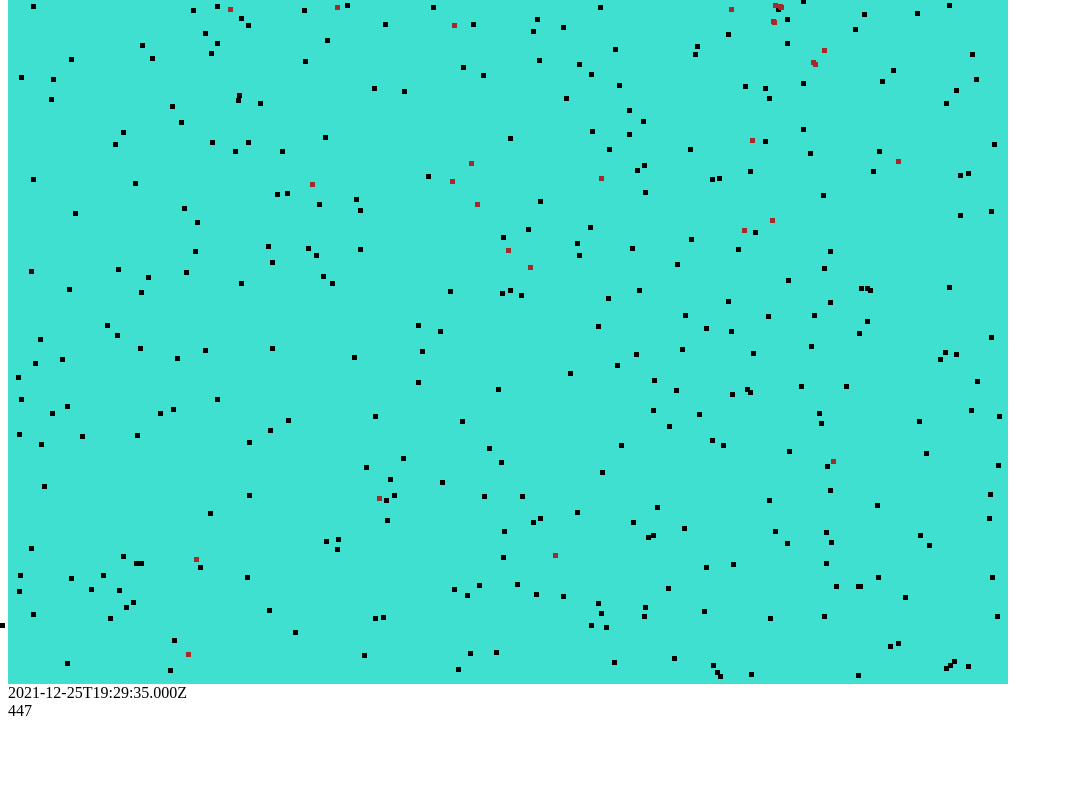
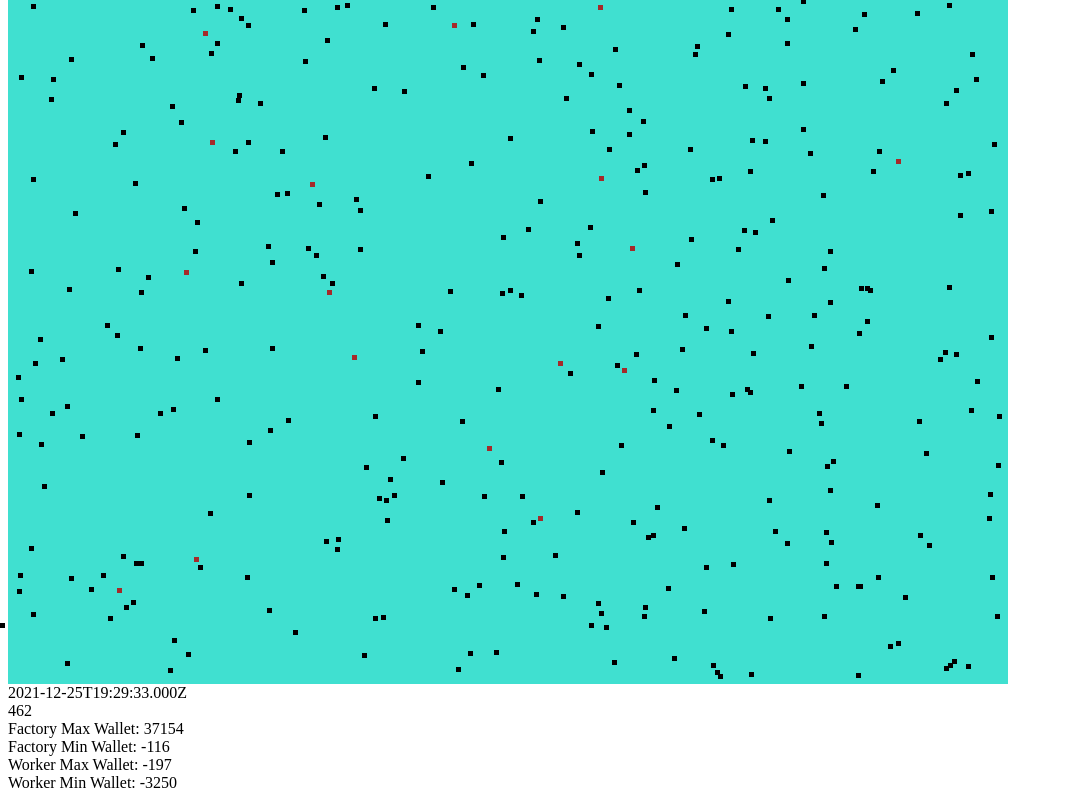
Before and after one commit to UrosNikolic95/PracticingAngular, an Angular app: page / in a window 1280 px wide. Shown: the part 324-1124 px from the top of the page, without its empty margins (0-1071 px from the left). Before the commit the page ends 1052 px from the top, so only its background shows below. Built offline with nearby package versions, Linux system fonts and the light colour scheme.

Commit message:
min max data

```diff
--- a/src/app/app.component.html
+++ b/src/app/app.component.html
@@ -1,3 +1,7 @@
 <app-map></app-map>
 <div>{{ lastUpdateTime }}</div>
 <div>{{ factoriesWithRequirements }}</div>
+<div>Factory Max Wallet: {{ factoryMaxWallet }}</div>
+<div>Factory Min Wallet: {{ factoryMinWallet }}</div>
+<div>Worker Max Wallet: {{ workerMaxWallet }}</div>
+<div>Worker Min Wallet: {{ workerMinWallet }}</div>
--- a/src/app/app.component.ts
+++ b/src/app/app.component.ts
@@ -2,6 +2,12 @@ import { Component, OnInit } from '@angular/core';
 import { interval } from 'rxjs';
 import { CheckRequirements } from './inner-logic/logics';
 import { FactoryModel } from './inner-logic/models';
+import {
+  FactoryMaxWallet,
+  FactoryMinWallet,
+  WorkerMaxWallet,
+  WorkerMinWallet,
+} from './inner-logic/statistics';
 
 @Component({
   selector: 'app-root',
@@ -15,6 +21,10 @@ export class AppComponent implements OnInit {
       this.factoriesWithRequirements = FactoryModel.allFactories.filter(
         (factory) => CheckRequirements(factory)
       ).length;
+      this.factoryMaxWallet = FactoryMaxWallet();
+      this.factoryMinWallet = FactoryMinWallet();
+      this.workerMaxWallet = WorkerMaxWallet();
+      this.workerMinWallet = WorkerMinWallet();
       console.log('???', this.factoriesWithRequirements);
     });
   }
@@ -22,4 +32,9 @@ export class AppComponent implements OnInit {
 
   factoriesWithRequirements = 0;
   lastUpdateTime = '';
+
+  factoryMinWallet = 0;
+  factoryMaxWallet = 0;
+  workerMinWallet = 0;
+  workerMaxWallet = 0;
 }
--- a/src/app/inner-logic/init.data.ts
+++ b/src/app/inner-logic/init.data.ts
@@ -2,8 +2,8 @@ export const initData = {
   mapWidth: 1000,
   mapHeight: 1000,
   numberOfResouces: 10,
-  profitCoeficiant: 1.2,
-  productionCoeficiant: 1.5,
+  profitCoeficiant: 1.1,
+  productionCoeficiant: 1.6,
   numberOfWorkers: 100,
   numberOfFactories: 50,
 };
--- a/src/app/inner-logic/init.ts
+++ b/src/app/inner-logic/init.ts
@@ -65,7 +65,7 @@ export function InitWorkerInventory(): void {
     worker.wallet = RandomIntBetween(1000, 2000);
     allResources.forEach((resource) => {
       worker.inventory[resource] = new RecordItemData();
-      worker.inventory[resource].totalQuantity = 100;
+      worker.inventory[resource].totalQuantity = RandomIntBetween(100, 200);
       worker.inventory[resource].totalCost = RandomIntBetween(100, 200);
     });
   });
@@ -77,9 +77,9 @@ export function RandomIntBetween(from: number, to: number) {
   return from + Math.floor(Math.random() * (max - min));
 }
 
-interval(1000).subscribe(() => {
+interval(500).subscribe(() => {
   FactoryModel.allFactories.forEach((factory) => {
     FactoryBuyResources(factory);
-    factory.offeredPaycheck = Math.random() * 50;
+    factory.offeredPaycheck = Math.floor(Math.random() * 10);
   });
 });
--- a/src/app/inner-logic/logics.ts
+++ b/src/app/inner-logic/logics.ts
@@ -185,6 +185,7 @@ export async function BuyResource(worker: WorkerModel): Promise<void> {
   await MoveWorker(worker, seller.location);
 
   worker.wallet -= seller.offeredPrice;
+  seller.wallet += seller.offeredPrice;
   const bougth = TakeSingleTypeOfResource(1, seller.inventoryData.production);
   AddRecordItem(worker.inventory[resource], bougth);
   NextWorkerJob(worker);
--- /dev/null
+++ b/src/app/inner-logic/statistics.ts
@@ -0,0 +1,17 @@
+import { FactoryModel, WorkerModel } from './models';
+
+export function FactoryMinWallet(): number {
+  return Math.min(...FactoryModel.allFactories.map((f) => f.wallet));
+}
+
+export function FactoryMaxWallet(): number {
+  return Math.max(...FactoryModel.allFactories.map((f) => f.wallet));
+}
+
+export function WorkerMinWallet(): number {
+  return Math.min(...WorkerModel.allWorkers.map((w) => w.wallet));
+}
+
+export function WorkerMaxWallet(): number {
+  return Math.max(...WorkerModel.allWorkers.map((w) => w.wallet));
+}
```
